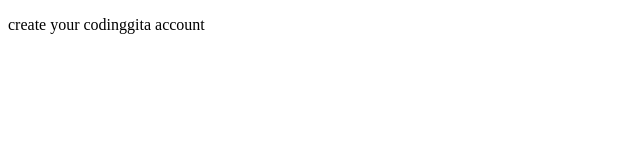
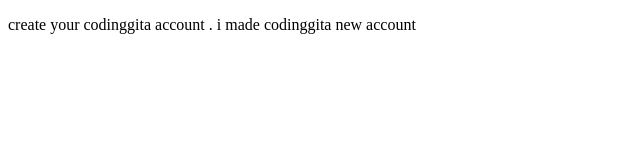
Before and after one commit to dhyani-patel-CG/codinggita, a plain HTML site: page singup.html in a window 1280 px wide. Shown: the whole page, without its empty margins (0-640 px from the left). Drawn offline with Linux system fonts and the light colour scheme.

Commit message:
added new changes

```diff
--- a/singup.html
+++ b/singup.html
@@ -6,6 +6,6 @@
     <title>home</title>
 </head>
 <body>
-    <p>create your codinggita account</p>
+    <p>create your codinggita account . i made codinggita new account</p>
 </body>
 </html>
```
